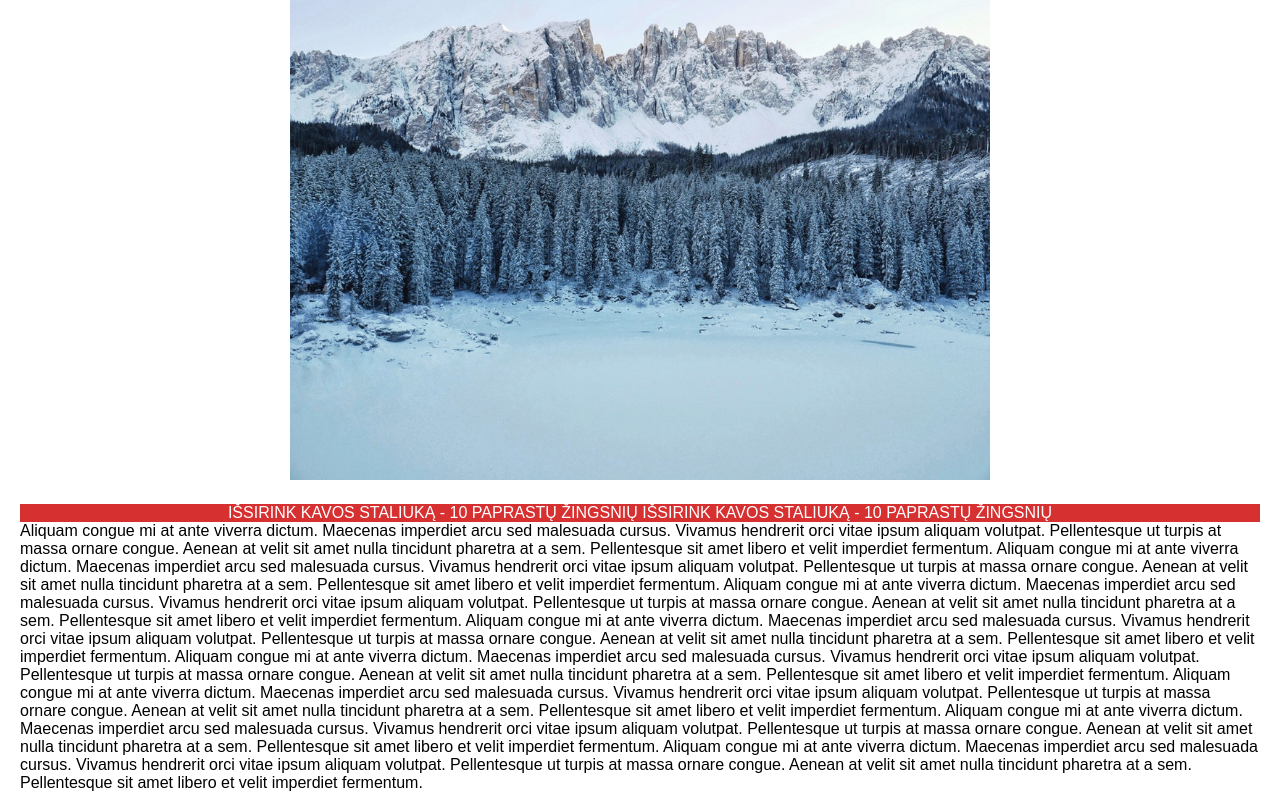
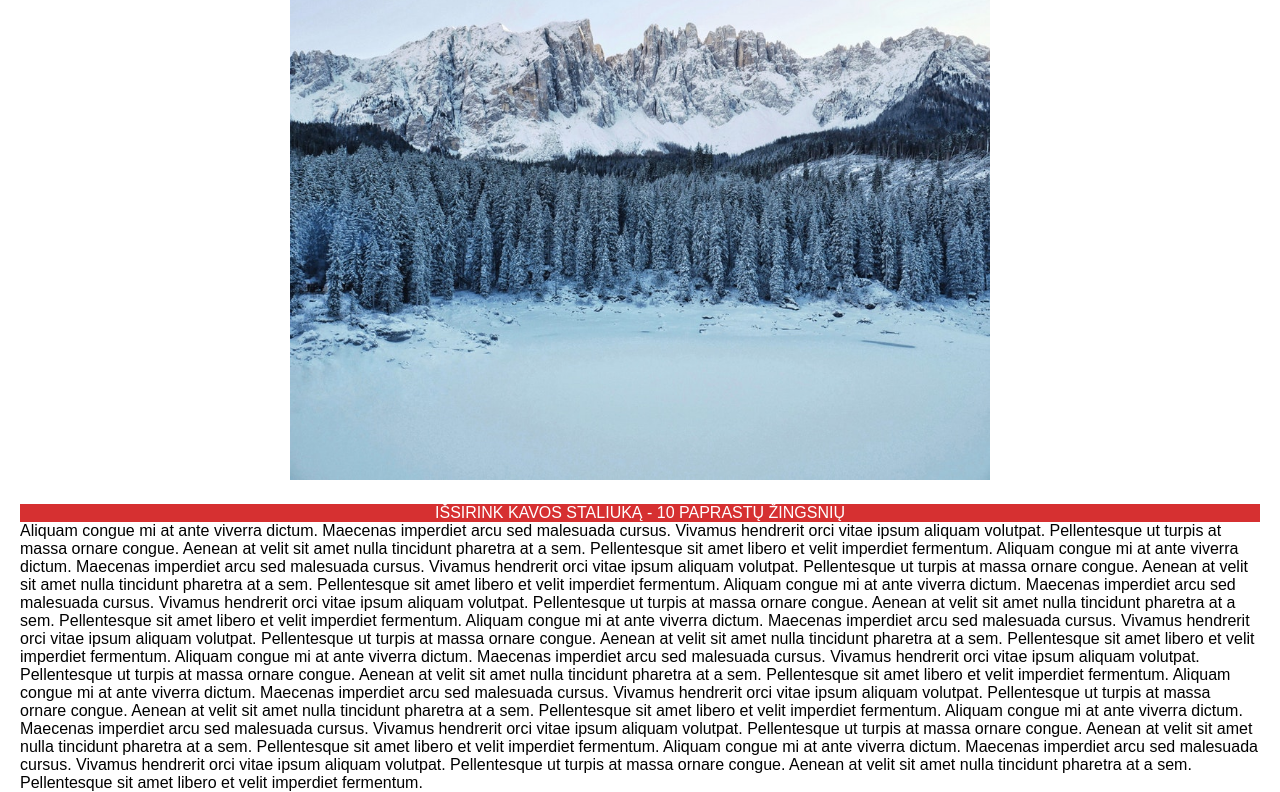
Before and after one commit to errrnestas/errrnis, a plain HTML site: page index.html in a window 1280 px wide. Shown: the part 65-857 px from the top of the page. Drawn offline with Linux system fonts and the light colour scheme.

Commit message:
Update index.html

```diff
--- a/index.html
+++ b/index.html
@@ -36,7 +36,7 @@
     <p>
        <ul class="list">
           <a href="#">Išsirink kavos staliuką - 10 paprastų žingsnių</a>
-          <a href="#">Išsirink kavos staliuką - 10 paprastų žingsnių</a>
+
            </ul>
          Aliquam congue mi at ante viverra dictum.
 Maecenas imperdiet arcu sed malesuada cursus.
```
